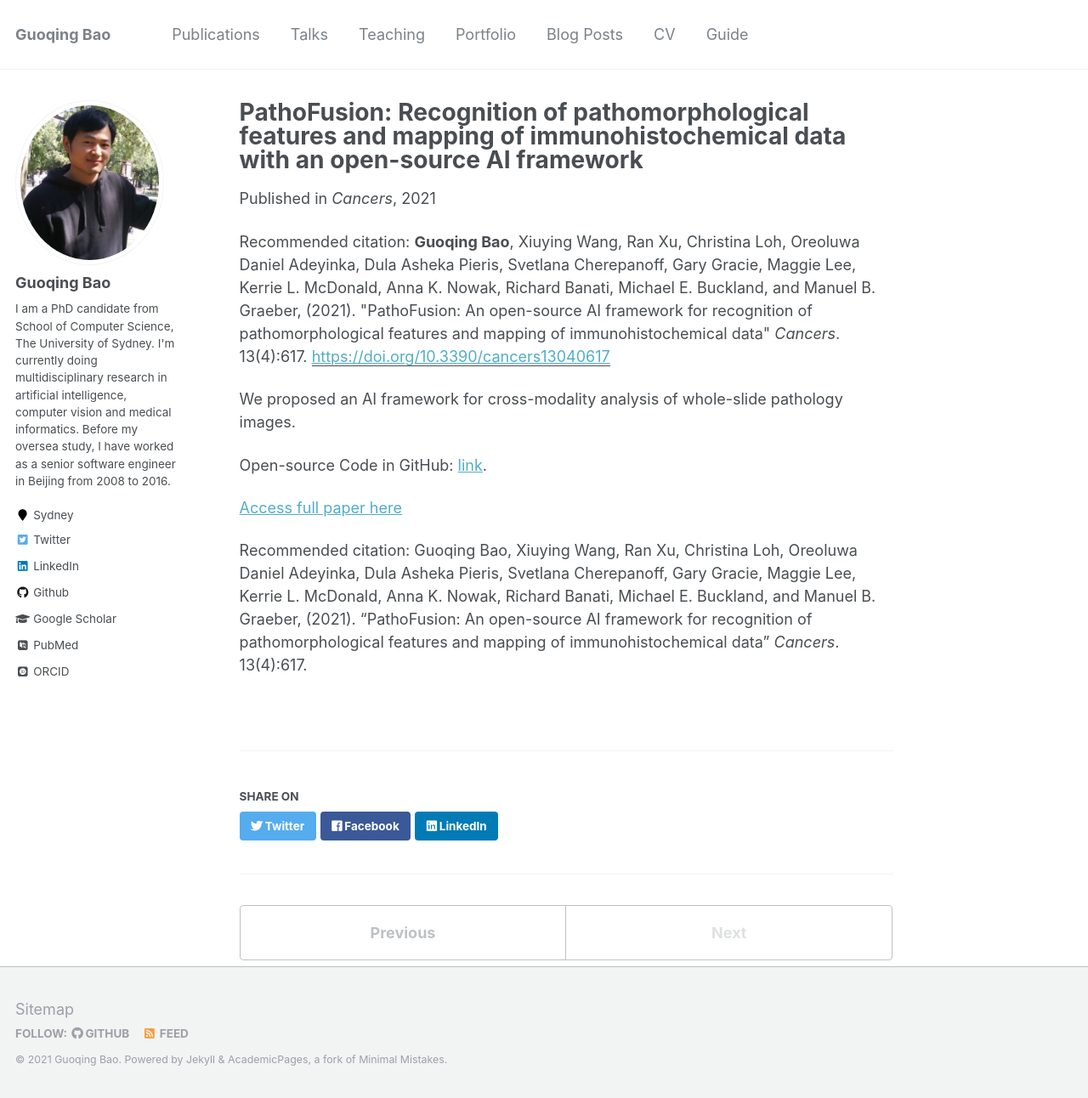
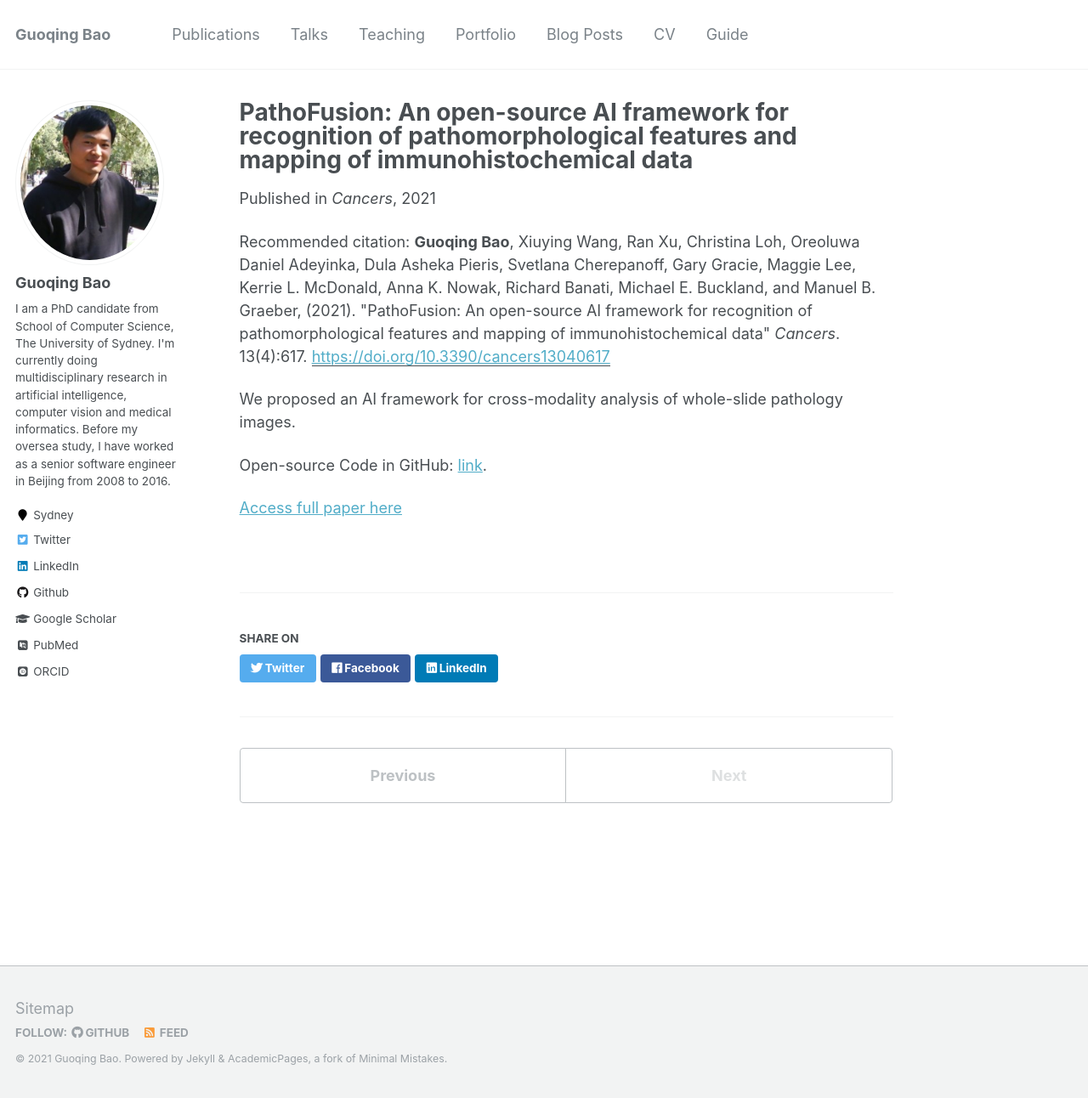
Before and after one commit to guoqingbao/guoqingbao.github.io, a Jekyll site: the page built from _publications/2021-02-04-PathoFusion.md, in a window 1280 px wide and 1292 px high. Shown: the whole window at 85% size. Built offline with Jekyll 4.4.1, drawn with Linux system fonts in a browser that asks for light colours; some web fonts are replaced.

Commit message:
update gif demo

```diff
--- a/_publications/2021-02-04-PathoFusion.md
+++ b/_publications/2021-02-04-PathoFusion.md
@@ -1,8 +1,8 @@
 ---
-title: "PathoFusion: Recognition of pathomorphological features and mapping of immunohistochemical data with an open-source AI framework"
+title: "PathoFusion: An open-source AI framework for recognition of pathomorphological features and mapping of immunohistochemical data "
 collection: publications
 permalink: /publication/2021-02-04-PathoFusion
-excerpt: 'We proposed an AI framework for cross-modality analysis of whole-slide pathology images. Code:https://github.com/guoqingbao/Pathofusion.'
+excerpt: 'We proposed an AI framework for cross-modality analysis of whole-slide pathology images. Code: https://github.com/guoqingbao/Pathofusion.'
 date: 2021-02-04
 venue: 'Cancers'
 paperurl: 'https://doi.org/10.3390/cancers13040617'
@@ -13,5 +13,3 @@ We proposed an AI framework for cross-modality analysis of whole-slide pathology
 Open-source Code in GitHub: [link](https://github.com/guoqingbao/Pathofusion).
 
 [Access full paper here](https://doi.org/10.3390/cancers13040617)
-
-Recommended citation: Guoqing Bao, Xiuying Wang, Ran Xu, Christina Loh, Oreoluwa Daniel Adeyinka, Dula Asheka Pieris, Svetlana Cherepanoff, Gary Gracie, Maggie Lee, Kerrie L. McDonald, Anna K. Nowak, Richard Banati, Michael E. Buckland, and Manuel B. Graeber, (2021). "PathoFusion: An open-source AI framework for recognition of pathomorphological features and mapping of immunohistochemical data" <i>Cancers</i>. 13(4):617.
```
